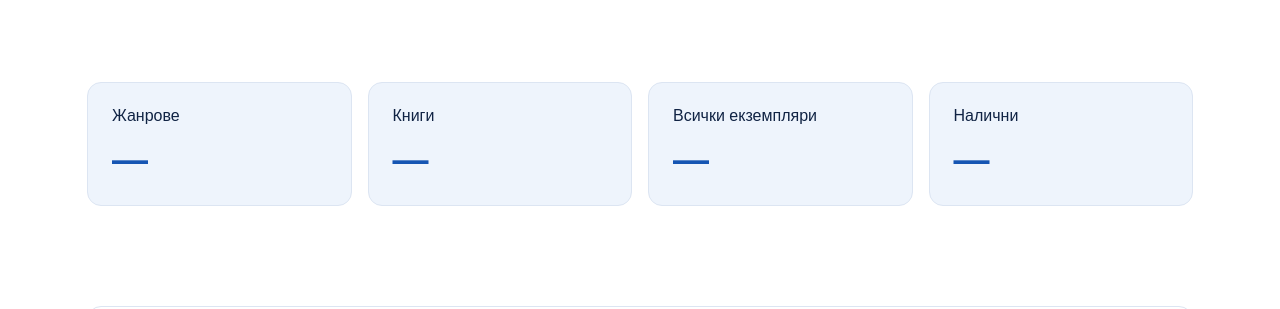
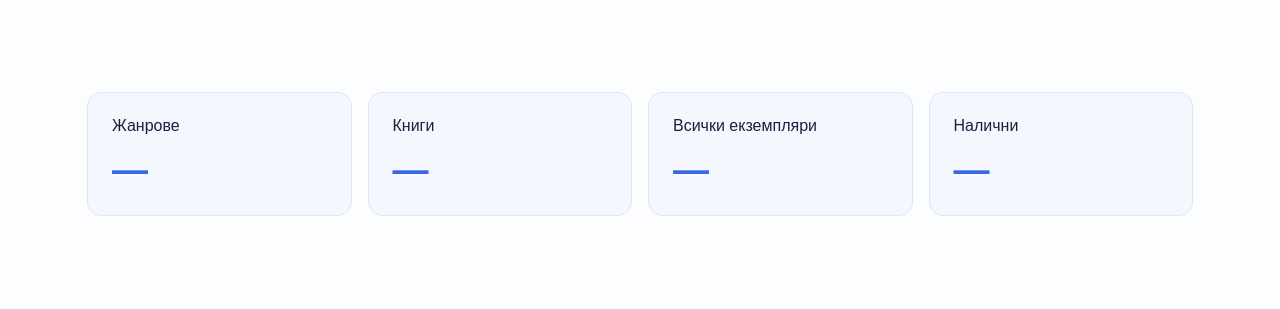
Before and after one commit to boris2010-d/BookConnect, a plain HTML site: page librarian.html in a window 1280 px wide. Shown: the part 246-555 px from the top of the page. Drawn offline with nearby package versions, Linux system fonts and the light colour scheme.

Commit message:
Unify librarian dashboard visual styling with redesign preview

```diff
--- a/librarian.html
+++ b/librarian.html
@@ -5,6 +5,7 @@
   <meta name="viewport" content="width=device-width, initial-scale=1">
   <title>BookConnect — Панел на библиотекаря</title>
   <link rel="stylesheet" href="style.css">
+  <link rel="stylesheet" href="redesign.css">
   <script src="https://cdn.jsdelivr.net/npm/@supabase/supabase-js@2/dist/umd/supabase.min.js" defer></script>
   <script src="librarian.js" defer></script>
 </head>
```
